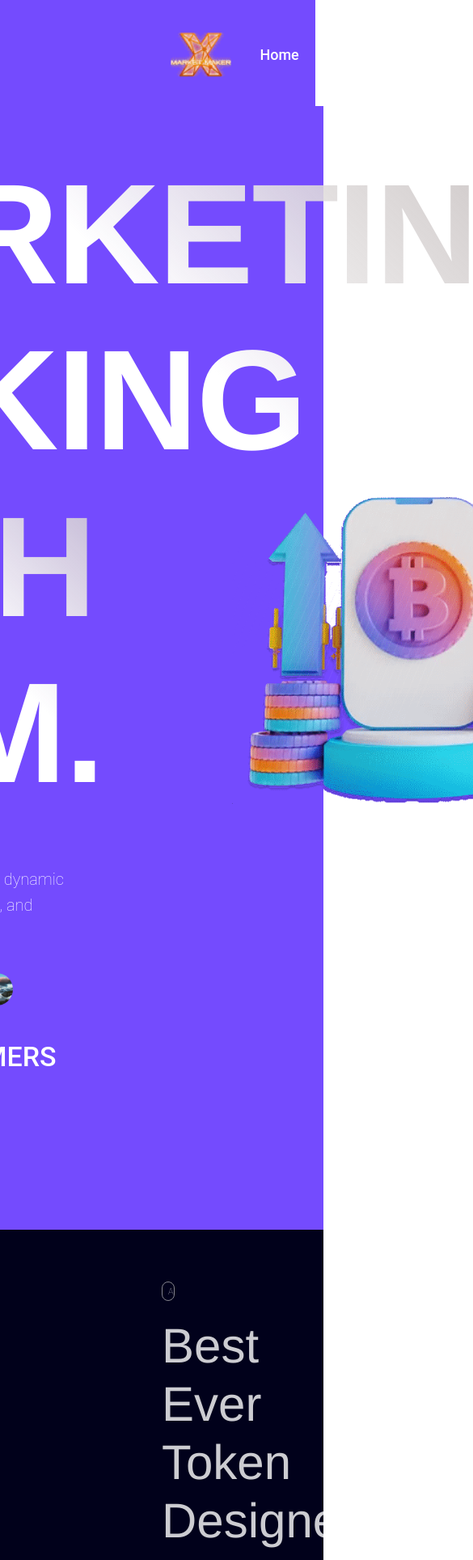
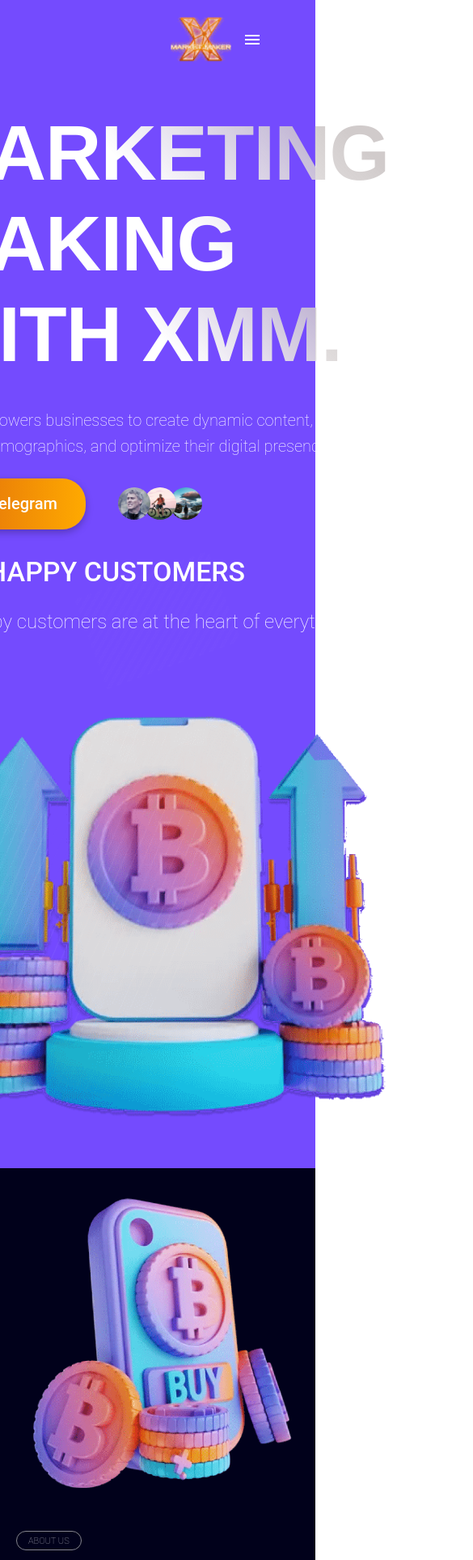
Before and after one commit to sathmijayasuriya/XMM-Marketing, a React (Create React App) app: page / in a window 390 px wide. Shown: the top 1927 px of the page at 81% size, 585 px wide, since content can reach past the window. Built offline with nearby package versions, Linux system fonts and the light colour scheme; a web font is replaced by a local one.

Commit message:
responsive changes

```diff
--- a/src/Layouts/UserLayout.jsx
+++ b/src/Layouts/UserLayout.jsx
@@ -1,5 +1,5 @@
 import React from "react";
-import { Box, CssBaseline, Grid2 } from "@mui/material";
+import { Box, Grid2 } from "@mui/material";
 import { Outlet } from "react-router-dom";
 import Header from "../components/Header";
 
@@ -8,22 +8,17 @@ export const UserLayout = () => {
     <>
       <Header />
       <Grid2
-        // container
         direction="row"
         justifyContent="center"
         alignItems="stretch"
         sx={{
           height: "100%",
           minHeight: "calc(100vh - 60px)",
-          m: "0px 200px  0px 200px",
-          // padding:"20px"
+          m: 0, // Remove global margin
+          padding: 0, // No global padding
         }}
       >
-        <Box
-          sx={{
-            height: "100%",
-          }}
-        >
+        <Box sx={{ height: "100%" }}>
           <Outlet />
         </Box>
       </Grid2>
--- a/src/Views/User/Landing.jsx
+++ b/src/Views/User/Landing.jsx
@@ -3,7 +3,6 @@ import InitialView from "./components/InitialView";
 import AboutUS from "./components/AboutUS";
 import Features from "./components/Features";
 import { Box } from "@mui/material";
-import arrowImage from '../../assets/arrow.png'
 
 export const Landing = () => {
   return (
@@ -12,8 +11,8 @@ export const Landing = () => {
       <Box
         sx={{
           backgroundColor: "#744BFE",
-          mx: "-200px", // Counter the layout's margin
-          px: "200px",  // Reapply padding to keep content aligned
+          mx: 0, // Remove large margin
+          px: { xs: "20px", sm: "200px" },  // Padding adjusted for small screens
         }}
       >
         <InitialView />
@@ -22,8 +21,8 @@ export const Landing = () => {
       <Box
         sx={{
           background: `linear-gradient(130deg, #01011B 40%, #2A1551 90%)`,
-          mx: "-200px",
-          px: "200px",
+          mx: 0, // Remove large margin
+          px: { xs: "20px", sm: "200px" },  // Padding adjusted for small screens
         }}
       >
         <AboutUS />
--- a/src/Views/User/components/AboutUS.jsx
+++ b/src/Views/User/components/AboutUS.jsx
@@ -1,5 +1,5 @@
 import React from "react";
-import { Box, Grid, Typography, Button,Chip } from "@mui/material";
+import { Box, Grid, Typography, Button, Chip } from "@mui/material";
 import aboutUsImage from "../../../assets/xmm-img1.png";
 import AboutSectionFeature from "./AboutSectionFeature";
 
@@ -10,47 +10,60 @@ export default function AboutUS() {
         sx={{
           // background: `linear-gradient(135deg, #01011B 70%, #2A1551 100%)`, // Gradient with most of the color as #01011B
           width: "100%",
-          py: 5,
+          py: { xs: 3, sm: 5 },
         }}
       >
         <Grid
           container
           spacing={3}
-          //   columnSpacing={{ xs: 1, sm: 2, md: 3 }}
           justifyContent="center"
           alignItems="center"
         >
+          {/* Image Section */}
           <Grid item xs={12} md={6}>
             <Box
               sx={{
                 display: "flex",
-                justifyContent: "center", // Center the image horizontally
+                justifyContent: "left",
               }}
             >
               <img
                 src={aboutUsImage}
                 alt="about us"
                 style={{
-                  maxWidth: "100%", // Make the image responsive
+                  maxWidth: "100%",
                   height: "auto",
                 }}
               />
             </Box>
           </Grid>
+
+          {/* Text Section */}
           <Grid item xs={12} md={6}>
-          <Chip label="ABOUT US"
+          <Box
+              sx={{
+                justifyContent: "right",
+              }}
+            >
+            <Chip
+              label="ABOUT US"
               variant="outlined"
               size="small"
-                sx={{color:"white",
-                     fontSize:"11px",
+              sx={{
+                color: "white",
+                fontSize: "11px",
                 padding: "0px 7px",
-                     mb:"20px",
+                mb: { xs: 1, sm: 2 }, // Adjust margin for small screens
                 opacity: 0.7,
-          }} />
+              }}
+            />
             <Typography
               variant="h2"
               color="white"
-              sx={{ opacity: 0.8,
+              sx={{
+                opacity: 0.8,
+                fontSize: { xs: "2rem", sm: "3rem" }, // Adjust font size for small screens
+                mb: 1,
               }}
             >
               Best Ever Token Designed
@@ -58,26 +71,43 @@ export default function AboutUS() {
             <Typography
               variant="h2"
               color="white"
-              sx={{ mb: 3, opacity: 0.8,
-                    // fontWeight: "600"
+              sx={{
+                mb: 3,
+                opacity: 0.8,
+                fontSize: { xs: "2rem", sm: "3rem" }, // Adjust font size for small screens
               }}
             >
               For Remarkable Success
             </Typography>
-            <Box sx={{ width: "63%" }}>
+            <Box sx={{ width: { xs: "100%", sm: "63%" } }}>
               <Typography
                 variant="h6"
                 color="white"
-                sx={{ mb: 3, opacity: 0.8,
+                sx={{
+                  mb: 3,
+                  opacity: 0.8,
+                  fontSize: { xs: "1rem", sm: "1.25rem" }, // Adjust font size for small screens
                 }}
               >
-                The main advantage of supporting $XMM the project is focused on
-                creating Volume and Market through. XMM empowers busniesses to
-                creative dynamic content target specific
+                The main advantage of supporting $XMM is that the project is focused on
+                creating volume and market. XMM empowers businesses to create dynamic content
+                and target specific audiences effectively.
               </Typography>
             </Box>
             <AboutSectionFeature />
-            <Button>Read Whitepaper</Button>
+            <Button
+              sx={{
+                mt: 3,
+                backgroundColor: "#744BFE",
+                color: "white",
+                "&:hover": {
+                  backgroundColor: "#5338b3",
+                },
+              }}
+            >
+              Read Whitepaper
+            </Button>
+            </Box>
           </Grid>
         </Grid>
       </Box>
--- a/src/Views/User/components/InitialView.jsx
+++ b/src/Views/User/components/InitialView.jsx
@@ -10,18 +10,24 @@ export default function InitialView() {
   const theme = useTheme();
 
   const GradientTypography = styled(Typography)(({ theme }) => ({
-    background:
-      "linear-gradient(45deg, #fff 50%, rgba(197, 190, 190, 0.8) 90%)",
+    background: "linear-gradient(45deg, #fff 50%, rgba(197, 190, 190, 0.8) 90%)",
     WebkitBackgroundClip: "text",
     WebkitTextFillColor: "transparent",
     fontSize: "11rem",
     fontWeight: "1000",
     letterSpacing: "-0.01em",
+    [theme.breakpoints.down("sm")]: {
+      fontSize: "6rem", // Adjust for small screens
+    },
+    [theme.breakpoints.down("xs")]: {
+      fontSize: "5rem", // Adjust further for extra small screens
+    },
   }));
 
   return (
     <Box
       sx={{
+        width: "auto",
         backgroundColor: "#744BFE",
         pt: 7,
         pb: 10,
@@ -30,16 +36,20 @@ export default function InitialView() {
         justifyContent: "center",
         position: "relative", // Ensure the section is positioned
         zIndex: 0, // Lower z-index for the section content
+        [theme.breakpoints.down("sm")]: {
+          pt: 5, // Adjust padding for smaller screens
+          pb: 6, // Adjust padding for smaller screens
+        },
       }}
     >
       <Box sx={{ mx: 0, px: 0 }}>
         <GradientTypography variant="h1">MARKETING MAKING</GradientTypography>
-        <Grid container>
-          <Grid item xs={7}>
+        <Grid container spacing={3}>
+          <Grid item xs={12} md={7}>
             <GradientTypography variant="h1" gutterBottom>
               WITH XMM.
             </GradientTypography>
-            <Box sx={{ width: "70%", mx: 0, px: 0 }}>
+            <Box sx={{ width: "100%", mx: 0, px: 0 }}>
               <Typography variant="h6" color="white" sx={{ mb: 3 }}>
                 XMM empowers businesses to create dynamic content, target
                 specific demographics, and optimize their digital presence.
@@ -48,20 +58,23 @@ export default function InitialView() {
               <Typography variant="h4" color="white" sx={{ mb: 3 }}>
                 OUR HAPPY CUSTOMERS
               </Typography>
-              <Box sx={{ width: "70%", mx: 0, px: 0 }}>
+              <Box sx={{ width: "100%", mx: 0, px: 0 }}>
                 <Typography variant="h5" color="white" sx={{ mb: 3 }}>
                   Our happy customers are at the heart of everything we do
                 </Typography>
               </Box>
             </Box>
           </Grid>
-          <Grid item xs={5}>
-            <Box sx={{mb:"10px"}}>
-            <img
-              src={xmmHero}
-              alt="Frame"
-              style={{ width: "100%", height: "auto" }}
-            />
+          <Grid item xs={12} md={5}>
+            <Box sx={{ mb: "10px", width: "100%" }}>
+              <img
+                src={xmmHero}
+                alt="Frame"
+                style={{
+                  width: "100%",
+                  height: "auto",
+                }}
+              />
             </Box>
           </Grid>
         </Grid>
--- a/src/components/Header.jsx
+++ b/src/components/Header.jsx
@@ -1,12 +1,30 @@
-import React from 'react';
+import React, { useEffect } from 'react';
 import AppBar from '@mui/material/AppBar';
 import Toolbar from '@mui/material/Toolbar';
 import Box from '@mui/material/Box';
 import Button from '@mui/material/Button';
+import IconButton from '@mui/material/IconButton';
+import MenuIcon from '@mui/icons-material/Menu';
 import { styled } from '@mui/system';
 import logo from '../assets/xmm-logo.png';
+import Menu from '@mui/material/Menu';
+import MenuItem from '@mui/material/MenuItem';
+import { useMediaQuery } from '@mui/material'; // Import useMediaQuery hook
+import { useTheme } from '@mui/material/styles'; // Import useTheme for theme-based breakpoints
 
 export default function Header() {
+  const [anchorElNav, setAnchorElNav] = React.useState(null);
+  const theme = useTheme(); // Get the theme object
+  const isMd = useMediaQuery(theme.breakpoints.up('md')); // Detect if screen size is 'md' or larger
+
+  const handleOpenNavMenu = (event) => {
+    setAnchorElNav(event.currentTarget);
+  };
+
+  const handleCloseNavMenu = () => {
+    setAnchorElNav(null);
+  };
+
   const StyledAppBar = styled(AppBar)({
     backgroundColor: '#744BFE',
     boxShadow: 'none',
@@ -16,26 +34,27 @@ export default function Header() {
     background: 'none',
     fontSize: '18px',
     color: '#FFFFFF',
-    // fontWeight: 'normal',
     border: 'none',
     boxShadow: 'none',
     textTransform: 'none',
-    "&:hover": {
+    '&:hover': {
       background: 'rgba(255, 255, 255, 0.1)',
     },
   });
 
+  useEffect(() => {
+    // Close the menu when screen size is large enough
+    if (isMd) {
+      setAnchorElNav(null);
+    }
+  }, [isMd]); // Trigger when screen size changes
+
   return (
-    <Box
-      sx={{
-        backgroundColor: '#744BFE', // Ensures the entire root has the same background
-        padding: "5px 195px 0px 195px", // Simulate margin with padding
-      }}
-    >
+    <Box sx={{ backgroundColor: '#744BFE', padding: "5px 195px 0px 195px" }}>
       <StyledAppBar
         position="static"
         sx={{
-          backgroundColor: 'transparent', // Transparent to inherit Box background
+          backgroundColor: 'transparent',
           boxShadow: 'none',
         }}
       >
@@ -49,14 +68,8 @@ export default function Header() {
             />
           </Box>
 
-          {/* Center Box - Navigation Links */}
-          <Box
-            sx={{
-              flex: 2,
-              display: 'flex',
-              justifyContent: 'center',
-            }}
-          >
+          {/* Menu for larger screens */}
+          <Box sx={{ flex: 2, display: { xs: 'none', md: 'flex' }, justifyContent: 'center' }}>
             <NavButton>Home</NavButton>
             <NavButton>About Us</NavButton>
             <NavButton>Tokennomics</NavButton>
@@ -64,20 +77,59 @@ export default function Header() {
             <NavButton>FAQ</NavButton>
           </Box>
 
-          {/* Right Box - Buy Token Button */}
-          <Box
-            sx={{
-              flex: 1,
-              display: 'flex',
-              justifyContent: 'flex-end',
-            }}
-          >
+          {/* Hamburger Menu for smaller screens */}
+          <Box sx={{ flex: 1, display: { xs: 'flex', md: 'none' }, justifyContent: 'flex-end' }}>
+            <IconButton
+              size="large"
+              aria-label="menu"
+              onClick={handleOpenNavMenu}
+              color="inherit"
+            >
+              <MenuIcon />
+            </IconButton>
+            <Menu
+              anchorEl={anchorElNav}
+              anchorOrigin={{
+                vertical: 'top',
+                horizontal: 'right',
+              }}
+              transformOrigin={{
+                vertical: 'top',
+                horizontal: 'right',
+              }}
+              open={Boolean(anchorElNav)}
+              onClose={handleCloseNavMenu}
+            >
+              <MenuItem onClick={handleCloseNavMenu}>Home</MenuItem>
+              <MenuItem onClick={handleCloseNavMenu}>About Us</MenuItem>
+              <MenuItem onClick={handleCloseNavMenu}>Tokennomics</MenuItem>
+              <MenuItem onClick={handleCloseNavMenu}>Roadmap</MenuItem>
+              <MenuItem onClick={handleCloseNavMenu}>FAQ</MenuItem>
+              <MenuItem onClick={handleCloseNavMenu}>
+                <Button
+                  variant="contained"
+                  sx={{
+                    backgroundColor: '#00bfa5',
+                    color: '#fff',
+                    '&:hover': {
+                      backgroundColor: '#008c7d',
+                    },
+                    width: '100%',
+                  }}
+                >
+                  Buy Token
+                </Button>
+              </MenuItem>
+            </Menu>
+          </Box>
+
+          {/* Buy Token Button for larger screens */}
+          <Box sx={{ flex: 1, display: { xs: 'none', md: 'flex' }, justifyContent: 'flex-end' }}>
             <Button
               variant="contained"
               sx={{
                 backgroundColor: '#00bfa5',
                 color: '#fff',
-                // fontWeight: 'bold',
                 '&:hover': {
                   backgroundColor: '#008c7d',
                 },
```
Lines whose indentation alone changed are shown as unchanged.
